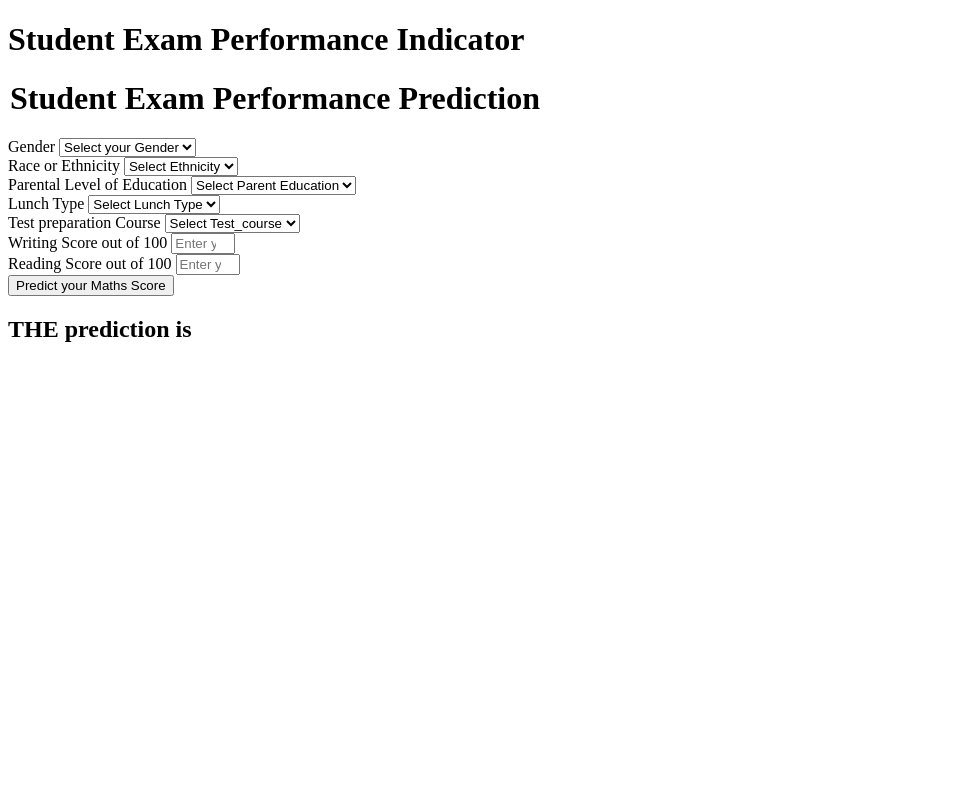
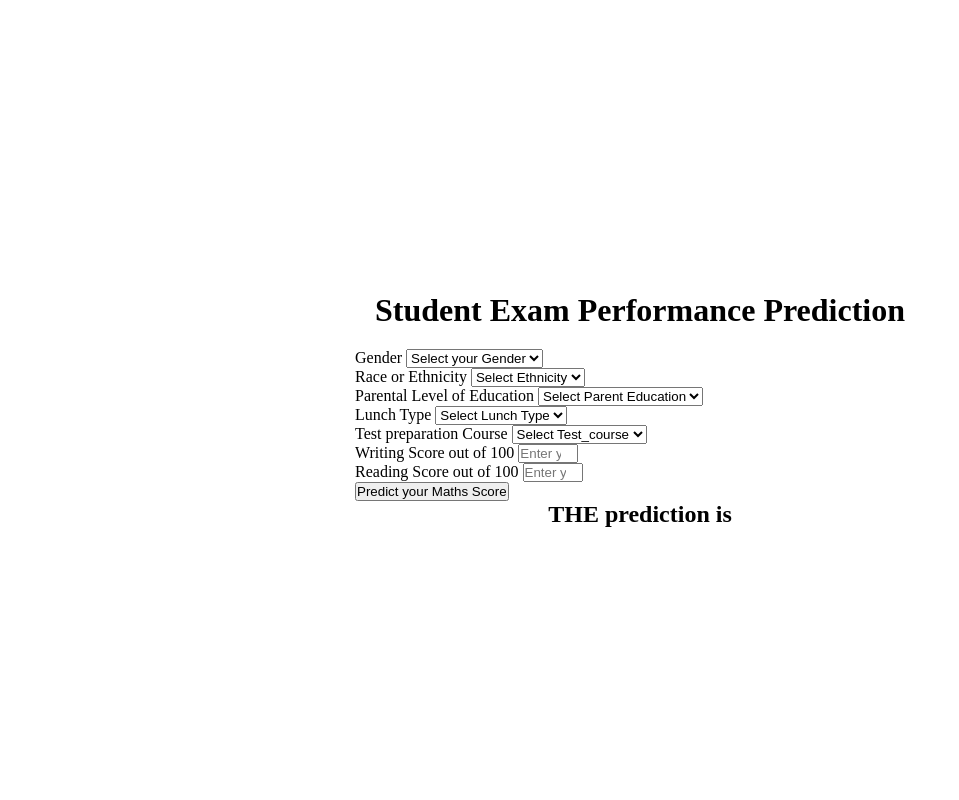
Before and after one commit to rakeshkandhi/mlproject, a Flask app: page /predictdata in a window 1280 px wide. Shown: the whole page, without its empty margins (0-959 px from the left). Run offline with Flask 3, Linux system fonts and the light colour scheme.

Commit message:
modified:   templates/home.html 	modified:   templates/index.html

```diff
--- a/templates/home.html
+++ b/templates/home.html
@@ -2,13 +2,31 @@
 <html lang="en">
 
 <head>
-    <title>Document</title>
+    <title>Prediction page</title>
+    <style>
+        * {
+            margin: 0px;
+            padding: 0px;
+            box-sizing: border-box;
+        }
+
+        .login {
+            width: 100%;
+            height: 100vh;
+            display: flex;
+            flex-direction: column;
+            align-items: center;
+            justify-content: center;
+        }
+
+        h1 {
+            padding: 20px;
+        }
+    </style>
 </head>
 
 <body>
     <div class="login">
-        <h1>Student Exam Performance Indicator</h1>
-
         <form action="{{ url_for('predict_datapoint')}}" method="post">
             <h1>
                 <legend>Student Exam Performance Prediction</legend>
```
Also changed, not shown: templates/index.html (+22 -5 lines).
